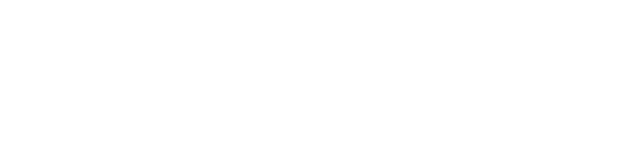
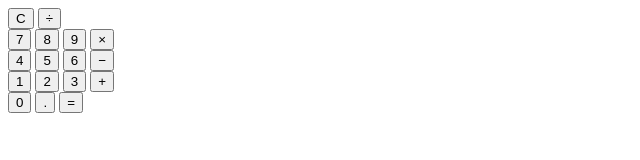
Before and after one commit to kelseyonline/odin-calculator, a plain HTML site: page index.html in a window 1280 px wide. Shown: the whole page, without its empty margins (0-640 px from the left). Drawn offline with Linux system fonts and the light colour scheme.

Commit message:
Add basic layout of calculator

```diff
--- a/index.html
+++ b/index.html
@@ -3,10 +3,40 @@
 <head>
     <meta charset="UTF-8">
     <meta name="viewport" content="width=device-width, initial-scale=1.0">
-    <title>Document</title>
+    <title>Calculator</title>
 </head>
 <body>
-
+<div class="body">
+    <div class="screen"></div>
+    <div class="row">
+        <button class="calc-button" id="clear">C</button>
+        <button class="calc-button" id="divide">&divide;</button>
+    </div>
+    <div class="row">
+        <button class="calc-button">7</button>
+        <button class="calc-button">8</button>
+        <button class="calc-button">9</button>
+        <button class="calc-button" id="mulitply">&times;</button>
+    </div>
+    <div class="row">
+        <button class="calc-button">4</button>
+        <button class="calc-button">5</button>
+        <button class="calc-button">6</button>
+        <button class="calc-button" id="subtract">&minus;</button>
+    </div>
+    <div class="row">
+        <button class="calc-button">1</button>
+        <button class="calc-button">2</button>
+        <button class="calc-button">3</button>
+        <button class="calc-button" id="add">&plus;</button>
+    </div>
+    <div class="row">
+        <button class="calc-button">0</button>
+        <button class="calc-button" id="decimal">.</button>
+        <button class="calc-button id="equals">=</button>
+    </div>
+</div>
+<!-- Add a script to play Pocket Calculator if you really love yourself-->
 <script src="script.js"></script>
 </body>
 </html>
```
